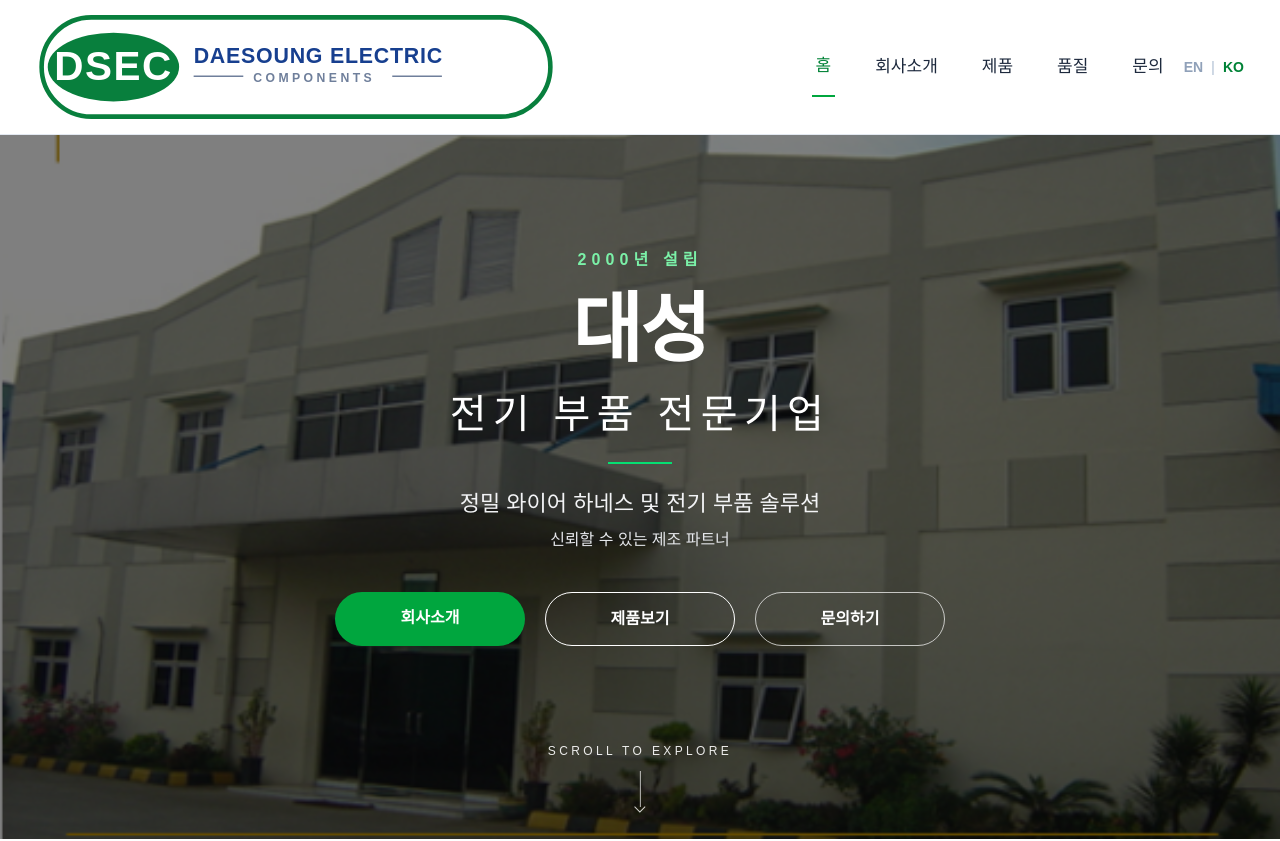
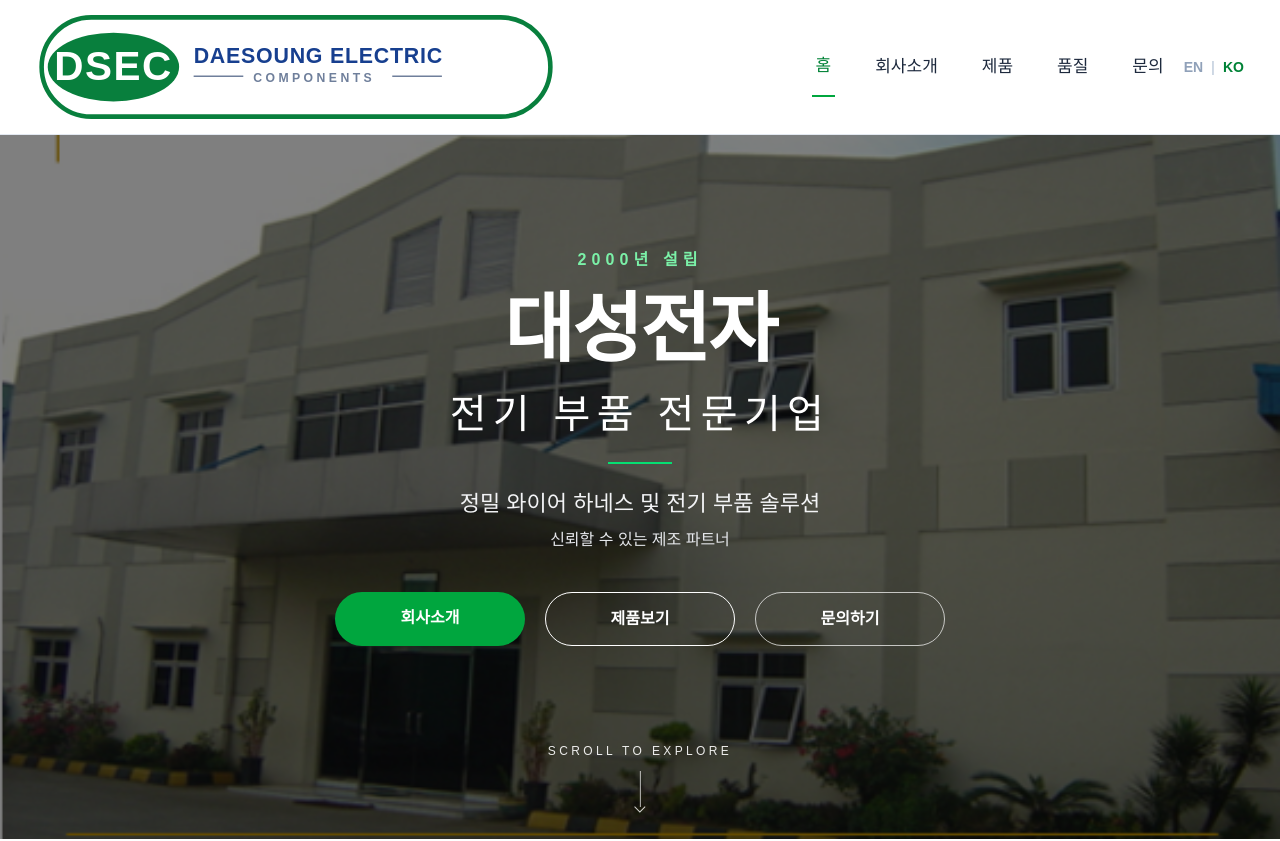
Before and after one commit to whatsupbro7/dsec-website, a Next.js app: page /ko in a window 1280 px wide. Shown: the top 841 px of the page. Built offline with nearby package versions, Linux system fonts and the light colour scheme.

Commit message:
Fix Korean homepage company name to Daesoung Electronics

```diff
--- a/app/ko/page.tsx
+++ b/app/ko/page.tsx
@@ -6,7 +6,7 @@ export default function KoreanHome() {
         <div className="relative z-10 flex min-h-[calc(100vh-96px)] items-center justify-center px-6 pb-16 text-center text-white">
           <div className="-mt-4">
             <p className="mb-5 text-sm font-semibold uppercase tracking-[0.32em] text-green-300 md:text-base">2000년 설립</p>
-            <h1 className="text-5xl font-bold tracking-tight md:text-[76px]">대성</h1>
+            <h1 className="text-5xl font-bold tracking-tight md:text-[76px]">대성전자</h1>
             <h2 className="mt-5 text-2xl font-light tracking-[0.16em] md:text-[40px]">전기 부품 전문기업</h2>
             <div className="mx-auto mt-5 h-[2px] w-16 bg-green-400" />
             <p className="mx-auto mt-6 max-w-2xl text-lg leading-8 text-gray-100 md:text-[22px]">정밀 와이어 하네스 및 전기 부품 솔루션</p>
```
